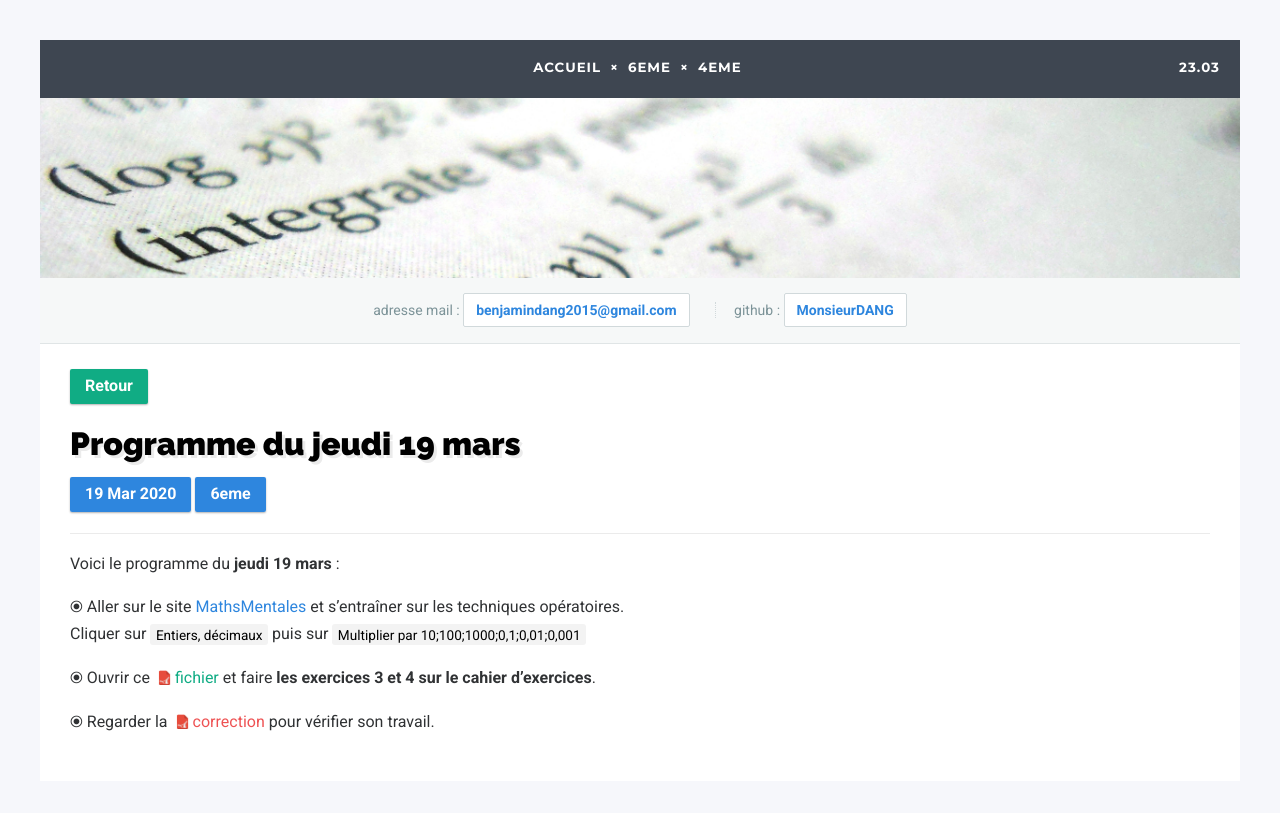
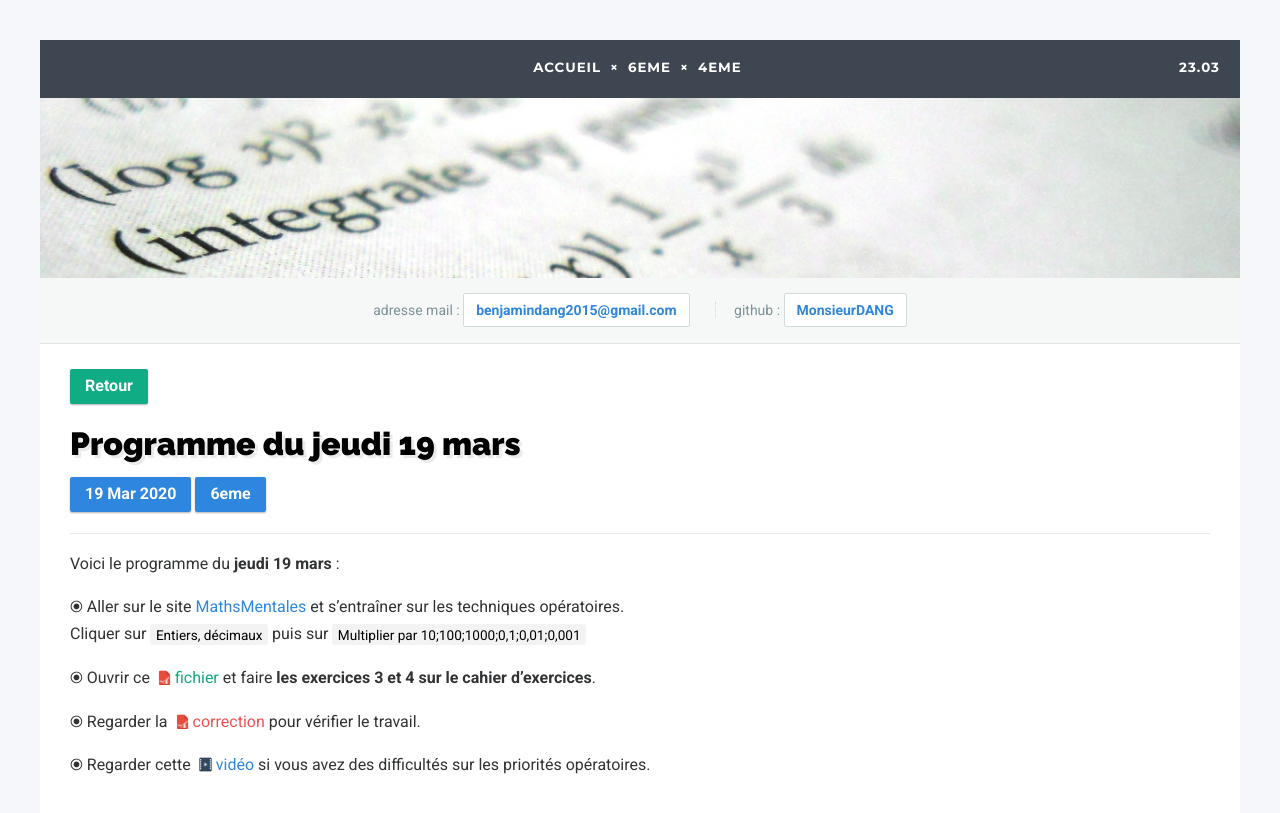
Before and after one commit to DangSinslay/DangSinslay.github.io, a Jekyll site: the page built from _posts/6eme/2020-03-19-programme.md, in a window 1280 px wide. Shown: the top 813 px of the page. Built offline with Jekyll 4.4.1, drawn with Linux system fonts in a browser that asks for light colours.

Commit message:
Update 2020-03-19-programme.md

```diff
--- a/_posts/6eme/2020-03-19-programme.md
+++ b/_posts/6eme/2020-03-19-programme.md
@@ -14,4 +14,6 @@
 
 ⦿ Ouvrir ce <a class="exercice" href="/exercices/6eme/6eme_exercices_jeudi_19_mars_2020.pdf">fichier</a> et faire <b>les exercices 3 et 4 sur le cahier d'exercices</b>.
 
-⦿ Regarder la <a class="correction" href="/exercices/6eme/6eme_exercices_jeudi_19_mars_2020_corrections.pdf">correction</a> pour vérifier son travail.
+⦿ Regarder la <a class="correction" href="/exercices/6eme/6eme_exercices_jeudi_19_mars_2020_corrections.pdf">correction</a> pour vérifier le travail.
+
+⦿ Regarder cette <a class="video" href="https://youtu.be/a-IG_bjKeJc">vidéo</a> si vous avez des difficultés sur les priorités opératoires.
```
